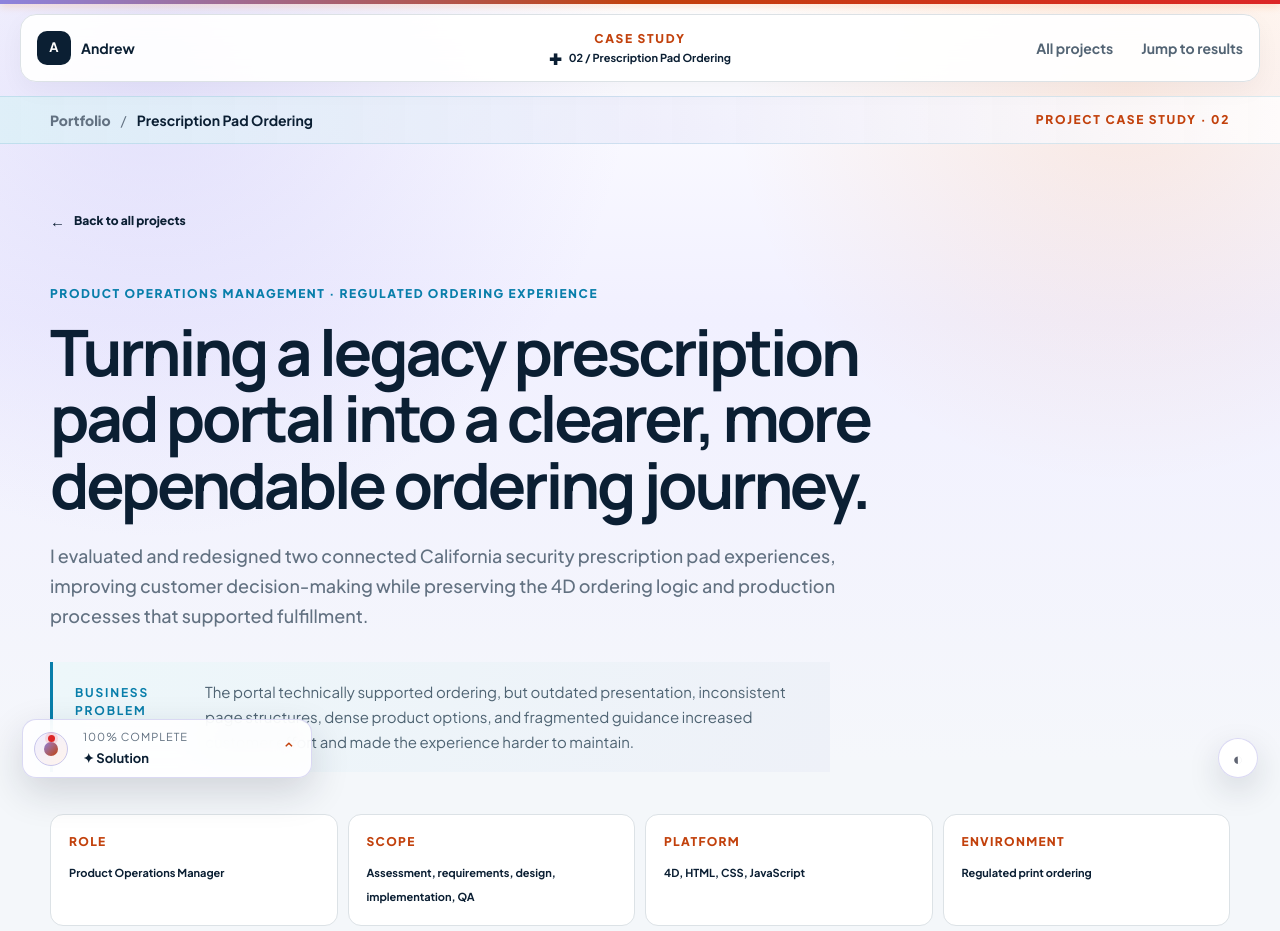
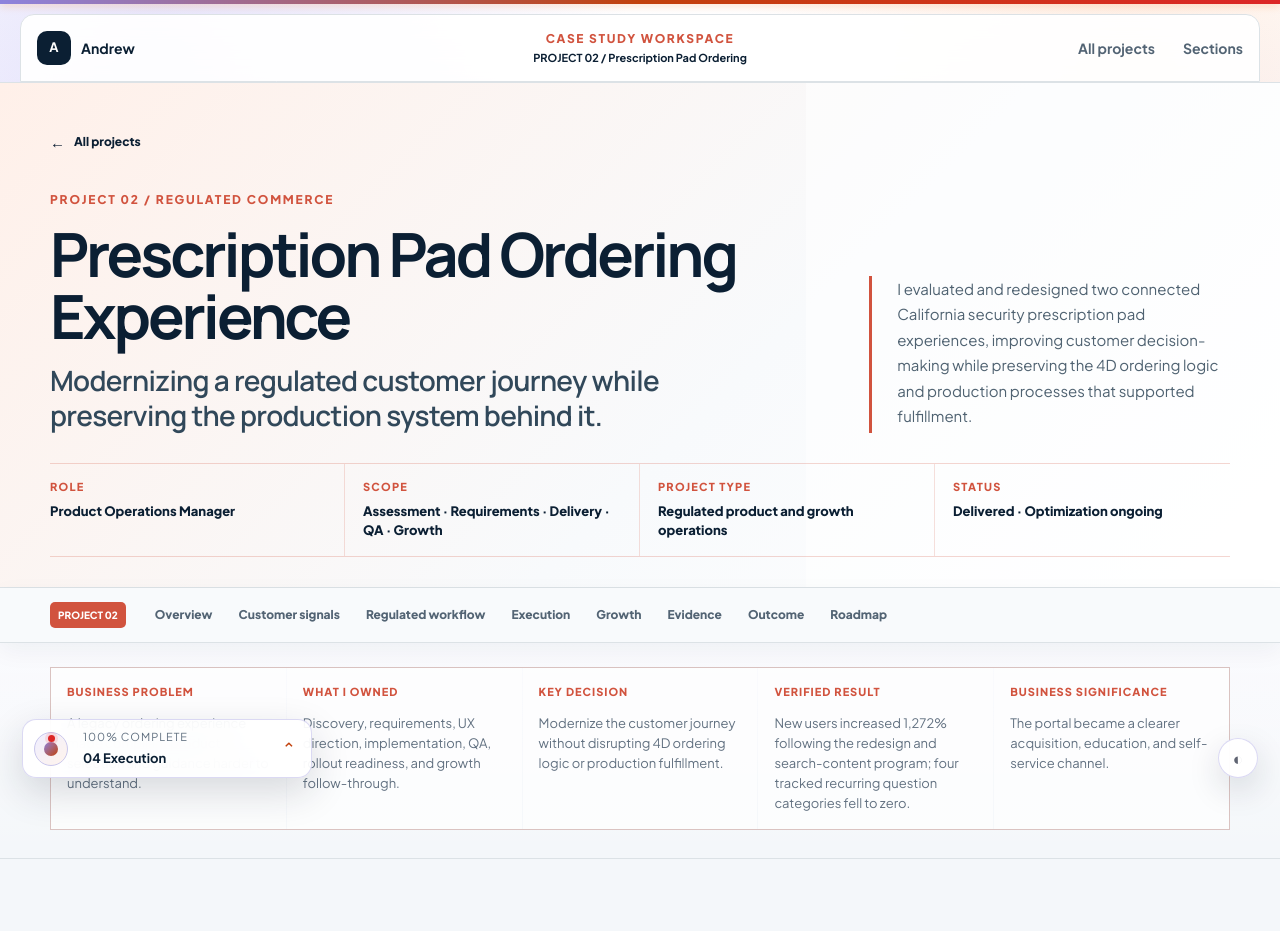
Before and after one commit to andrewjaebok/digital-operations-portfolio, a Next.js app: page /projects/prescription-pad-ordering-portal in a window 1280 px wide. Shown: the top 931 px of the page. Built offline with nearby package versions, Linux system fonts and the light colour scheme.

Commit message:
Lead project evidence with executive outcomes

```diff
--- a/app/projects/prescription-pad-ordering-portal/page.tsx
+++ b/app/projects/prescription-pad-ordering-portal/page.tsx
@@ -1,7 +1,6 @@
 import type { Metadata } from "next";
-import Link from "next/link";
 import Image from "../../components/PortfolioImage";
-import CaseProgress from "../../components/CaseProgress";
+import { CaseStudyEnding, CaseStudyWorkspace } from "../../components/CaseStudyWorkspace";
 import ProjectOperatingViews from "../../components/ProjectOperatingViews";
 import RxOperationalResults from "../../components/RxOperationalResults";
 
@@ -10,21 +9,15 @@ export const metadata: Metadata = {
   description: "A regulated ordering transformation that modernized a legacy customer journey, preserved production logic, and supported measurable new-user growth.",
 };
 
-const progressSections = [
-  { id: "case-content", label: "Overview", icon: "✚" },
-  { id: "ownership", label: "Ownership", icon: "◎" },
-  { id: "assessment", label: "Assessment", icon: "⌕" },
-  { id: "strategy", label: "Strategy", icon: "◇" },
-  { id: "baseline", label: "Before", icon: "◷" },
-  { id: "solution", label: "Solution", icon: "✦" },
-  { id: "growth", label: "Growth", icon: "↗" },
-  { id: "analytics", label: "Evidence", icon: "▥" },
-  { id: "operational-evidence", label: "Operational results", icon: "◫" },
-  { id: "results", label: "What changed", icon: "↔" },
-  { id: "leadership", label: "Operating decisions", icon: "◆" },
-  { id: "process", label: "Process", icon: "⚙" },
-  { id: "outcome", label: "Outcome", icon: "✓" },
-  { id: "roadmap", label: "Growth roadmap", icon: "◉" },
+const caseNavigation = [
+  { id: "overview", label: "Overview" },
+  { id: "assessment", label: "Customer signals" },
+  { id: "regulated-workflow", label: "Regulated workflow" },
+  { id: "solution", label: "Execution" },
+  { id: "growth", label: "Growth" },
+  { id: "analytics", label: "Evidence" },
+  { id: "outcome", label: "Outcome" },
+  { id: "roadmap", label: "Roadmap" },
 ];
 
 const changes = [
@@ -49,41 +42,48 @@ const process = [
 ];
 
 export default function PrescriptionPadOrderingPortal() {
-  return <main id="top" className="rx-case-study">
-    <CaseProgress sections={progressSections} />
-    <a className="skip-link" href="#case-content">Skip to case study</a>
-    <header className="site-header case-header">
-      <Link className="brand" href="/"><span className="brand-mark">A</span><span>Andrew</span></Link>
-      <div className="case-header-context" aria-label="Current page"><span>Case study</span><b><i aria-hidden="true">✚</i> 02 / Prescription Pad Ordering</b></div>
-      <nav aria-label="Case study navigation"><Link href="/">All projects</Link><a href="#results">Jump to results</a></nav>
-    </header>
-
-    <div className="project-context-bar">
-      <div className="shell">
-        <nav className="case-breadcrumb" aria-label="Breadcrumb"><Link href="/">Portfolio</Link><span aria-hidden="true">/</span><strong>Prescription Pad Ordering</strong></nav>
-        <span className="case-page-label">Project case study · 02</span>
-      </div>
-    </div>
-
-    <section className="case-hero shell" id="case-content">
-      <Link className="back-link" href="/"><span aria-hidden="true">←</span> Back to all projects</Link>
-      <p className="kicker">Product operations management · Regulated ordering experience</p>
-      <h1>Turning a legacy prescription pad portal into a clearer, more dependable ordering journey.</h1>
-      <p className="case-lead">I evaluated and redesigned two connected California security prescription pad experiences, improving customer decision-making while preserving the 4D ordering logic and production processes that supported fulfillment.</p>
-      <aside className="case-noticed"><b>BUSINESS PROBLEM</b><p>The portal technically supported ordering, but outdated presentation, inconsistent page structures, dense product options, and fragmented guidance increased customer effort and made the experience harder to maintain.</p></aside>
-      <div className="case-meta">
-        <div><span>Role</span><strong>Product Operations Manager</strong></div>
-        <div><span>Scope</span><strong>Assessment, requirements, design, implementation, QA</strong></div>
-        <div><span>Platform</span><strong>4D, HTML, CSS, JavaScript</strong></div>
-        <div><span>Environment</span><strong>Regulated print ordering</strong></div>
-      </div>
+  return <main id="top" className="case-study-page rx-case-study">
+    <a className="skip-link" href="#overview">Skip to case study</a>
+    <CaseStudyWorkspace
+      number="PROJECT 02"
+      archetype="REGULATED COMMERCE"
+      shortTitle="Prescription Pad Ordering"
+      title="Prescription Pad Ordering Experience"
+      subtitle="Modernizing a regulated customer journey while preserving the production system behind it."
+      summary="I evaluated and redesigned two connected California security prescription pad experiences, improving customer decision-making while preserving the 4D ordering logic and production processes that supported fulfillment."
+      metadata={[
+        { label: "Role", value: "Product Operations Manager" },
+        { label: "Scope", value: "Assessment · Requirements · Delivery · QA · Growth" },
+        { label: "Project type", value: "Regulated product and growth operations" },
+        { label: "Status", value: "Delivered · Optimization ongoing" },
+      ]}
+      navigation={caseNavigation}
+      accent="rx"
+    >
       <div className="executive-summary" aria-label="Case study executive summary">
         <article><span>Business problem</span><p>A legacy ordering experience made compliant product selection and guidance harder to understand.</p></article>
         <article><span>What I owned</span><p>Discovery, requirements, UX direction, implementation, QA, rollout readiness, and growth follow-through.</p></article>
         <article><span>Key decision</span><p>Modernize the customer journey without disrupting 4D ordering logic or production fulfillment.</p></article>
-        <article><span>Verified result</span><p>New-user traffic increased 1,272% after the redesign and search-content launch.</p></article>
+        <article><span>Verified result</span><p>New users increased 1,272% following the redesign and search-content program; four tracked recurring question categories fell to zero.</p></article>
         <article><span>Business significance</span><p>The portal became a clearer acquisition, education, and self-service channel.</p></article>
       </div>
+    </CaseStudyWorkspace>
+
+    <section className="signature-visual rx-signature shell" id="regulated-workflow" aria-labelledby="rx-signature-title">
+      <div className="signature-heading">
+        <div><p className="kicker">Signature workflow</p><h2 id="rx-signature-title">Improve the customer layer. Preserve the operational foundation.</h2></div>
+        <p>Executive impact first, with acquisition analytics, operational follow-up, and raw evidence preserved in the detailed sections below.</p>
+      </div>
+      <div className="rx-executive-impact" aria-label="Prescription pad ordering executive impact summary">
+        <article><span>Acquisition</span><strong>+1,272%</strong><b>new users</b><p>Following the redesign and search-content program.</p></article>
+        <article><span>Self-service</span><strong>100%</strong><b>reduction</b><p>Across the tracked recurring question categories that fell to zero after the change.</p></article>
+        <article><span>Operational continuity</span><strong>20</strong><b>ordering paths preserved</b><p>Pocket and desk configurations for one through ten prescribers remained available.</p></article>
+      </div>
+      <ol className="rx-funnel" aria-label="Regulated prescription pad customer-to-production workflow">
+        {["Discovery", "Product education", "Pad selection", "Prescriber configuration", "Existing compliance and ordering logic", "Production", "Fulfillment"].map((step, index) =>
+          <li key={step} className={index < 4 ? "customer-layer" : "foundation-layer"}><small>{index < 4 ? "Customer layer improved" : "Operational foundation preserved"}</small><strong>{step}</strong>{index < 6 && <span aria-hidden="true">→</span>}</li>
+        )}
+      </ol>
     </section>
 
     <section className="case-cover shell real-case-cover rx-case-cover"><span className="evidence-label">Delivered landing experience</span><Image src="/images/rx-pad-portal/index-after.png" width={1383} height={855} priority alt="Redesigned California security prescription pad landing page with clear navigation, value proposition, order actions, and trust indicators" /></section>
@@ -136,7 +136,7 @@ export default function PrescriptionPadOrderingPortal() {
     </section>
 
     <section className="analytics-section shell" id="analytics" aria-labelledby="analytics-title">
-      <div className="section-intro"><p className="kicker">Post-launch evidence</p><h2 id="analytics-title">New users increased 1,272% as visibility expanded.</h2><p>Google Analytics showed an immediate increase in discovery and site activity following the website conversion and content expansion. The 30-day snapshot recorded 4.2K active users, 4.1K new users, and 14K events.</p></div>
+      <div className="section-intro"><p className="kicker">Post-launch evidence</p><h2 id="analytics-title">New users increased 1,272% following the redesign and search-content program.</h2><p>Google Analytics showed an immediate increase in discovery and site activity following the website conversion and content expansion. The 30-day snapshot recorded 4.2K active users, 4.1K new users, and 14K events.</p></div>
       <div className="analytics-evidence-grid">
         <figure className="evidence-frame analytics-primary"><div className="browser-bar" aria-hidden="true"><i/><i/><i/><span>30-day acquisition snapshot</span></div><Image src="/images/rx-pad-portal/analytics-30-days.png" width={797} height={411} unoptimized alt="Google Analytics 30-day report showing 4.2 thousand active users, 14 thousand events, and 4.1 thousand new users" /><figcaption><b>Acquisition growth:</b> New users increased 1,272%, active users increased 1,224.4%, and event activity increased 639.8% compared with the previous period.</figcaption></figure>
         <figure className="evidence-frame analytics-pages"><div className="browser-bar" aria-hidden="true"><i/><i/><i/><span>Prescription content visibility</span></div><Image src="/images/rx-pad-portal/analytics-page-views.png" width={294} height={386} unoptimized alt="Google Analytics page report showing increased views across California prescription pad pages" /><figcaption><b>Page-level visibility:</b> Multiple California prescription pad pages recorded substantial increases in views, supporting the content-led SEO and GEO strategy.</figcaption></figure>
@@ -172,7 +172,7 @@ export default function PrescriptionPadOrderingPortal() {
     <section className="impact-section shell" id="outcome">
       <p className="kicker">Outcome</p>
       <h2>A clearer ordering capability that also opened a path for organic growth.</h2>
-      <div className="impact-grid"><div><strong>1,272%</strong><span>Increase in new users</span></div><div><strong>+50%</strong><span>Order increase from June to July</span></div><div><strong>−100%</strong><span>Across four tracked question types</span></div></div>
+      <div className="impact-grid"><div><strong>+1,272%</strong><span>New users following redesign and content</span></div><div><strong>+50%</strong><span>Observed order increase from June to July</span></div><div><strong>100%</strong><span>Reduction across four tracked question types</span></div></div>
       <div className="outcome-columns"><article><h3>Customer experience</h3><ul><li>Clearer page purpose and next steps</li><li>Easier product comparison</li><li>More scannable prescriber selection</li><li>Improved responsive behavior</li></ul></article><article><h3>Operational outcomes</h3><ul><li>Existing order destinations preserved</li><li>Production workflow left unchanged</li><li>Customer calls captured as market insight</li><li>Lower-risk modernization approach</li></ul></article><article><h3>Growth foundation</h3><ul><li>SEO and GEO resource library</li><li>More entry points for high-intent customers</li><li>Observed increase in orders after launch</li><li>Clearer basis for future optimization</li></ul></article></div>
       <p className="impact-note">New users increased 1,272% compared with the previous reporting period. Prescription-page orders rose 50% from 20 in June to 30 in July, the highest count in the five-month series. The four tracked recurring-question categories declined 100%, from a combined baseline of 34.8 per month to zero during the two-month follow-up. Because completed-order events and a formal attribution model were not available, the order trend is presented as an observed signal rather than a sole-cause claim. The question result applies only to the four tracked categories.</p>
     </section>
@@ -203,7 +203,13 @@ export default function PrescriptionPadOrderingPortal() {
       </div>
     </section>
 
-    <section className="next-project shell"><p className="kicker">Next case study</p><h2>Hearth Personal Finance Platform</h2><span>Independent product · Zero-to-one platform</span><Link href="/projects/hearth">View case study →</Link></section>
+    <CaseStudyEnding
+      capabilities={["Regulated Product Operations", "Voice of Customer", "Growth Operations", "Legacy System Management", "Measurement Strategy"]}
+      nextNumber="03"
+      nextTitle="Hearth Personal Finance Platform"
+      nextDescription="Move from an established regulated workflow into zero-to-one product strategy, architecture, and release operations."
+      nextHref="/projects/hearth"
+    />
     <footer className="site-footer shell"><div><span className="brand-mark">A</span><strong>Andrew</strong></div><p>Professional client work · Product operations</p><a href="#top">Back to top ↑</a></footer>
   </main>;
 }
```
